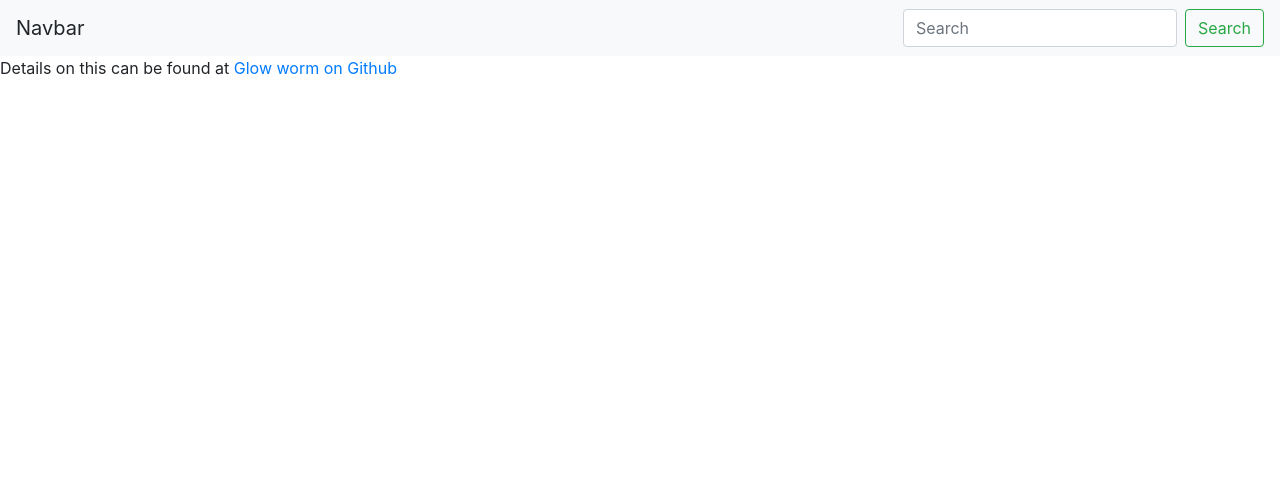
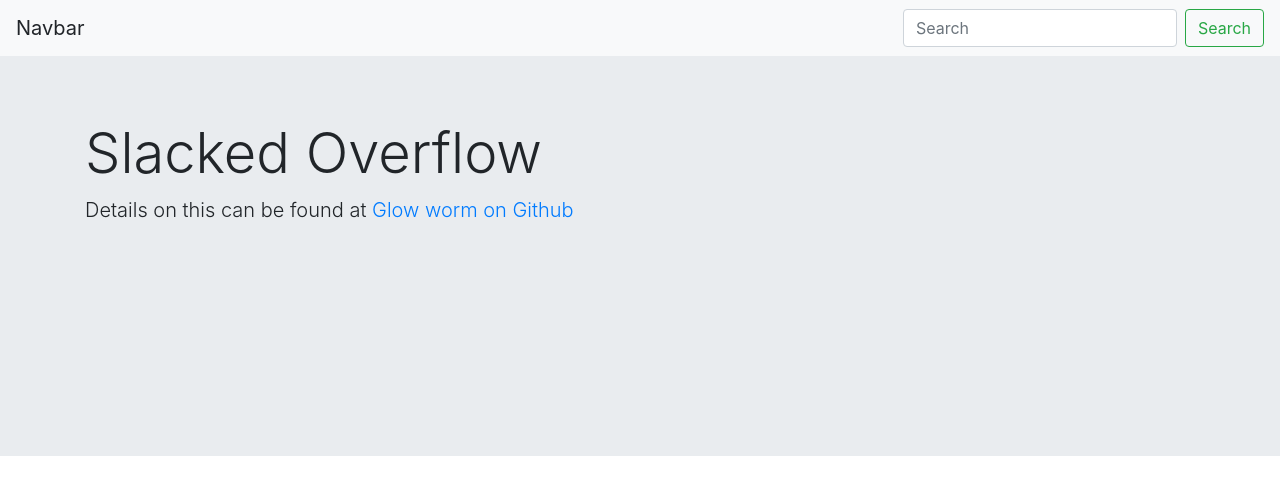
Before and after one commit to lavabyrd/slackedoverflow, a Flask app: page / in a window 1280 px wide. Shown: the top 495 px of the page. Run offline with Flask 2, Linux system fonts and the light colour scheme; some libraries are stand-ins or nearby versions.

Commit message:
added a jumbotron

```diff
--- a/static/css/main.css
+++ b/static/css/main.css
@@ -0,0 +1,3 @@
+#header_jumbotron {
+    height: 400px;
+}
--- a/templates/base.html
+++ b/templates/base.html
@@ -12,11 +12,8 @@
 </head>
 
 <body>
-    {% include "/partials/_navbar.html" %}
+    {% include "/partials/_navbar.html" %} {% include "/partials/_header.html" %}
 
-    <p>Details on this can be found at
-        <a href="https://github.com/splinterific/Glow-Worm">Glow worm on Github</a>
-    </p>
 
     <!--js snippets -->
     <script src="https://code.jquery.com/jquery-3.2.1.slim.min.js" integrity="sha384-KJ3o2DKtIkvYIK3UENzmM7KCkRr/rE9/Qpg6aAZGJwFDMVNA/GpGFF93hXpG5KkN"
--- /dev/null
+++ b/templates/partials/_header.html
@@ -0,0 +1,8 @@
+<div class="jumbotron jumbotron-fluid" id="header_jumbotron">
+    <div class="container">
+        <h1 class="display-4">Slacked Overflow</h1>
+        <p class="lead">Details on this can be found at
+            <a href="https://github.com/splinterific/Glow-Worm">Glow worm on Github</a>
+        </p>
+    </div>
+</div>
```
